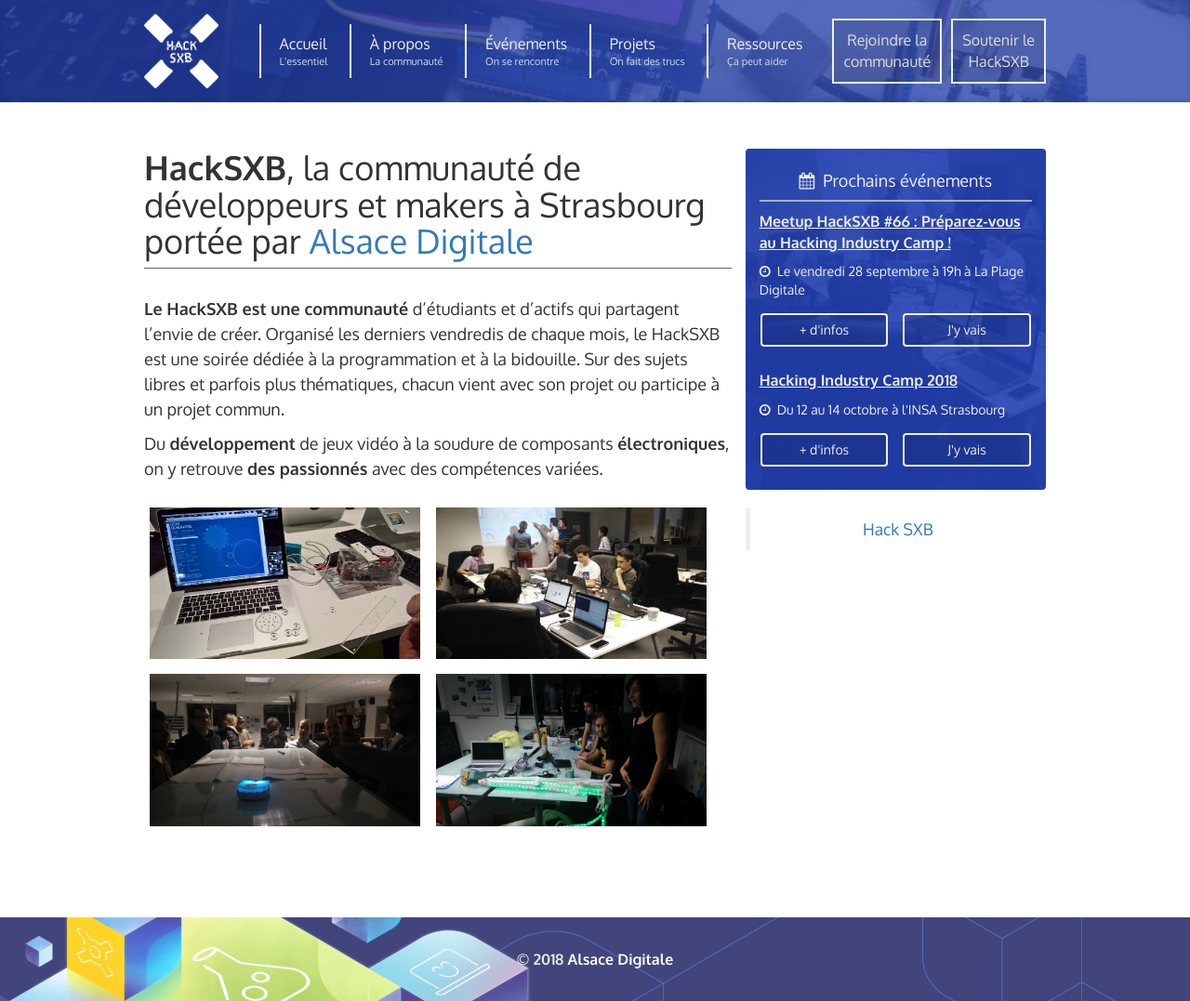
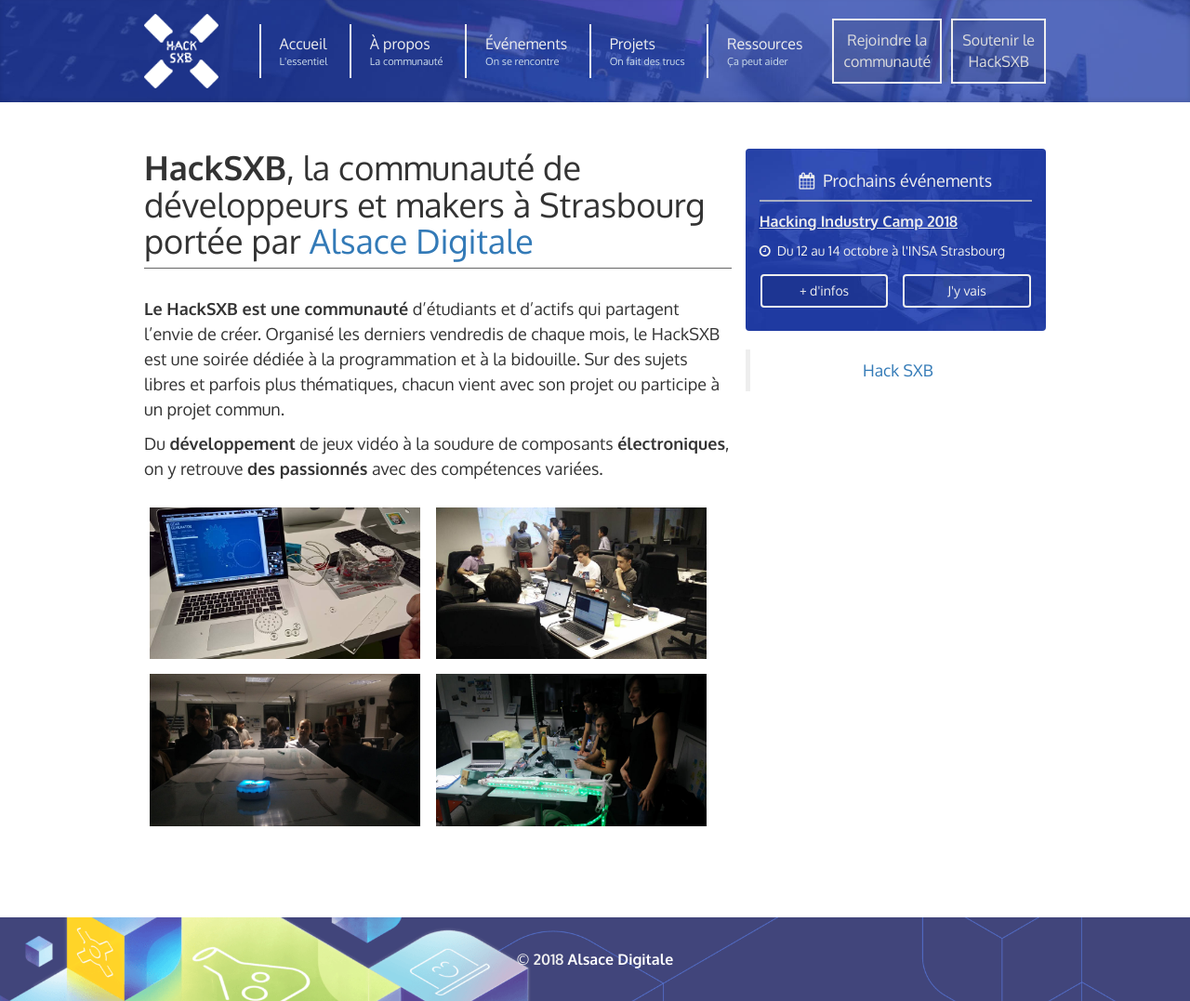
Before and after one commit to AlsaceDigitale/www.hacksxb.com, a Jekyll site: the page built from index.html, in a window 1280 px wide. Shown: the whole page at 93% size. Built offline with Jekyll 4.4.1, drawn with Linux system fonts in a browser that asks for light colours; nearby versions of some CDN libraries.

Commit message:
display only 1 event on hp

```diff
--- a/events/_posts/2018-09-20-hacking-industry-camp-2018.markdown
+++ b/events/_posts/2018-09-20-hacking-industry-camp-2018.markdown
@@ -1,7 +1,7 @@
 ---
 layout: post
 title: 'Hacking Industry Camp 2018'
-date: '2018-09-18 15:08:48 +0200'
+date: '2018-09-20 15:08:48 +0200'
 photo: hic2018.jpg
 event_date: '2018-10-12 17:00:00 +0200'
 event_info: Du 12 au 14 octobre à l'INSA Strasbourg
--- a/events/_posts/2018-09-20-meetup-hacksxb-66-preparation-hacking-industry-camp.markdown
+++ b/events/_posts/2018-09-20-meetup-hacksxb-66-preparation-hacking-industry-camp.markdown
@@ -2,7 +2,7 @@
 layout: post
 title: "Meetup HackSXB #66 : Préparez-vous au Hacking Industry Camp !"
 photo: event-hacksxb66.jpg
-date: '2018-09-20 14:52:00 +0200'
+date: '2018-09-18 14:52:00 +0200'
 event_date: '2018-09-28 19:00:00 +0200'
 event_info: Le vendredi 28 septembre à 19h à La Plage Digitale
 event_registration: 'https://www.meetup.com/fr-FR/HackSXB/events/254850493/'
--- a/index.html
+++ b/index.html
@@ -19,7 +19,7 @@
   <div class="col-md-4 blog-sidebar">
     <div class="sidebar-module sidebar-module-inset" style="padding-bottom: 0;">
       <h4 class="sidebar-calendar-title"><i class="fa fa-calendar"></i> &nbsp;Prochains événements</h4>
-      {% for post in site.categories.events limit:2 %}
+      {% for post in site.categories.events limit:1 %}
       <p class="sidebar-calendar-event"><a href="{{ post.url | prepend: site.url }}" title="{{ post.title }}"><strong>{{ post.title }}</strong></a></p>
       <p class="sidebar-calendar-info"><i class="fa fa-clock-o"> &nbsp;</i>{{ post.event_info }}</p>
       <div class="row" style="padding-bottom: 25px;">
```
